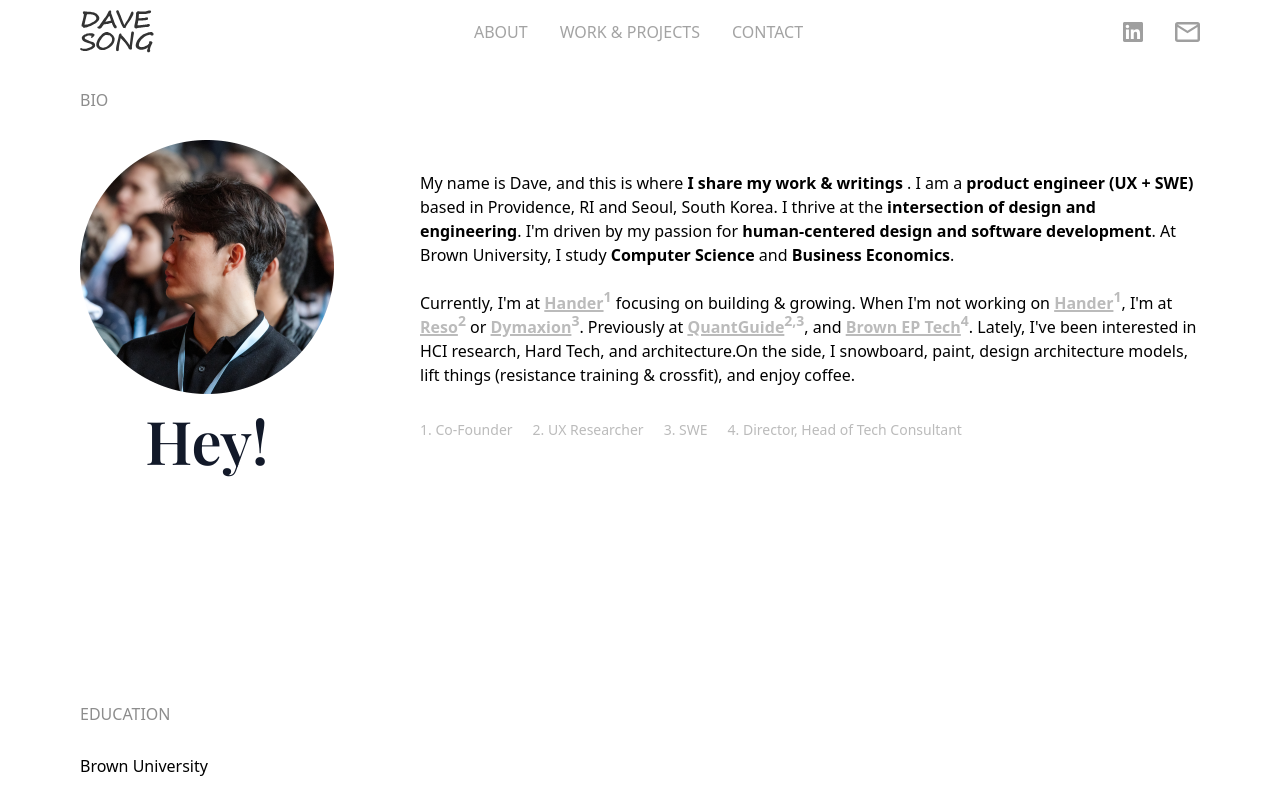
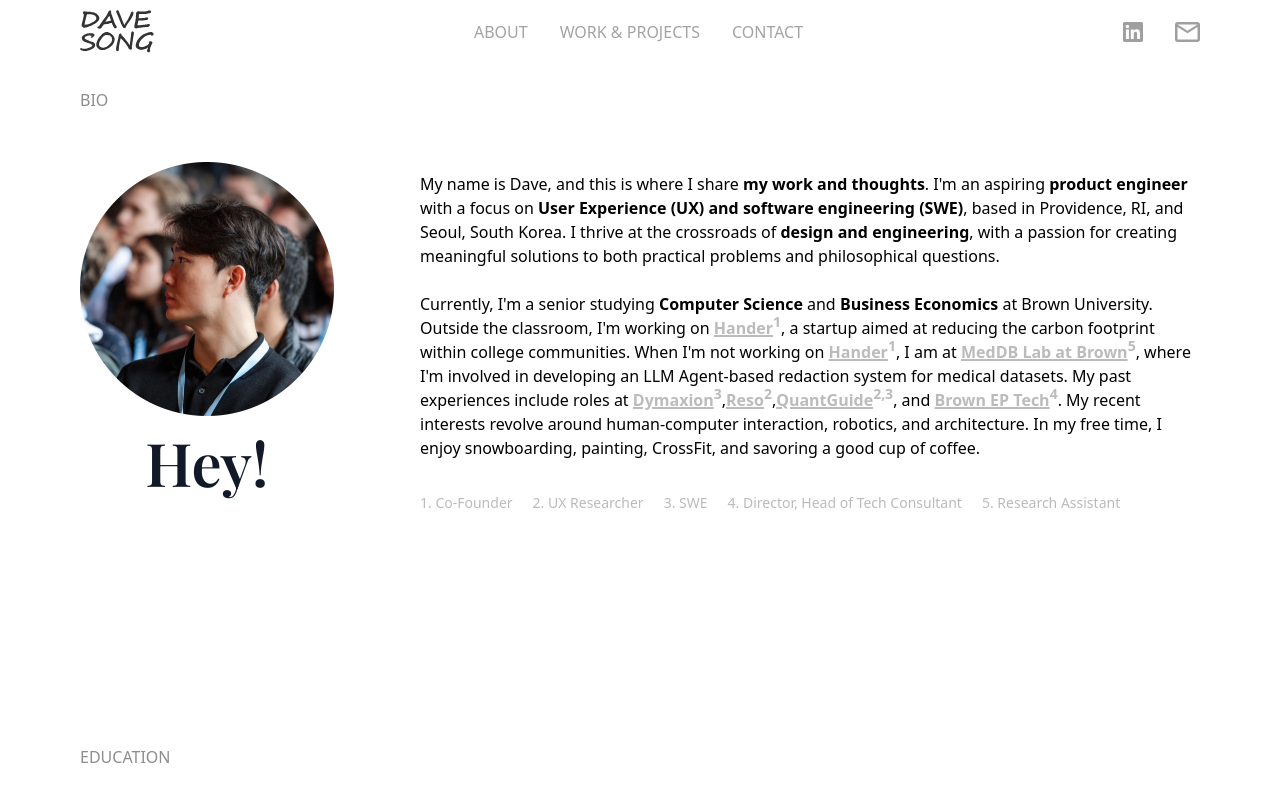
Before and after one commit to Dv-song/portfolio, a Next.js app in the folder portfolio_web/: page /about in a window 1280 px wide. Shown: the top 786 px of the page. Built offline with nearby package versions, Linux system fonts and the light colour scheme.

Commit message:
profile about page text update

```diff
--- a/portfolio_web/app/about/page.tsx
+++ b/portfolio_web/app/about/page.tsx
@@ -41,50 +41,29 @@
           </section>
           <section
             id="intro_text"
-            className="max-w-[780px] .app_blk_accent max-[1200px]:mt-8"
+            className="max-w-[780px] .app_blk_accent max-[1200px]:mt-8 "
           >
-            <p className="">
-              My name is Dave, and this is where{" "}
+            <p className="mt-8">
+              My name is Dave, and this is where I share{" "}
+              <strong className="font-semibold">my work and thoughts</strong>.
+              I&#39;m an aspiring{" "}
+              <strong className="font-semibold">product engineer </strong>
+              with a focus on{" "}
               <strong className="font-semibold">
-                I share my work & writings{" "}
+                User Experience (UX) and software engineering (SWE)
               </strong>
-              . I am a{" "}
-              <strong className="font-semibold">
-                product engineer (UX + SWE){" "}
-              </strong>
-              based in Providence, RI and Seoul, South Korea. I thrive at the{" "}
-              <strong className="font-semibold">
-                intersection of design and engineering
-              </strong>
-              . I'm driven by my passion for{" "}
-              <strong className="font-semibold">
-                human-centered design and software development
-              </strong>
-              . At Brown University, I study{" "}
-              <strong className="font-semibold">Computer Science</strong> and{" "}
-              <strong className="font-semibold">Business Economics</strong>.
+              , based in Providence, RI, and Seoul, South Korea. I thrive at the
+              crossroads of{" "}
+              <strong className="font-semibold">design and engineering</strong>,
+              with a passion for creating meaningful solutions to both practical
+              problems and philosophical questions.{" "}
             </p>
             <br />
             <p>
-              Currently, I'm at{" "}
-              <strong
-                className={`font-semibold link_gray ${
-                  hoveredIndex === 1 ? "gradient-text" : ""
-                }`}
-                onMouseEnter={() => setHoveredIndex(1)}
-                onMouseLeave={() => setHoveredIndex(null)}
-              >
-                <a
-                  href="https://www.hander.us/"
-                  className={`link_underline`}
-                  target="_blank"
-                  rel="noopener noreferrer"
-                >
-                  Hander
-                </a>
-                <sup className="text-sm">1</sup>
-              </strong>{" "}
-              focusing on building & growing. When I'm not working on{" "}
+              Currently, I&#39;m a senior studying{" "}
+              <strong className="font-semibold">Computer Science</strong> and{" "}
+              <strong className="font-semibold">Business Economics</strong> at
+              Brown University. Outside the classroom, I&#39;m working on{" "}
               <strong
                 className={`font-semibold link_gray ${
                   hoveredIndex === 1 ? "gradient-text" : ""
@@ -102,25 +81,46 @@
                 </a>
                 <sup className="text-sm">1</sup>
               </strong>
-              , I'm at{" "}
+              , a startup aimed at reducing the carbon footprint within college
+              communities. When I&#39;m not working on{" "}
               <strong
                 className={`font-semibold link_gray ${
-                  hoveredIndex === "2" ? "gradient-text" : ""
+                  hoveredIndex === 1 ? "gradient-text" : ""
                 }`}
-                onMouseEnter={() => setHoveredIndex("2")}
+                onMouseEnter={() => setHoveredIndex(1)}
                 onMouseLeave={() => setHoveredIndex(null)}
               >
                 <a
-                  href="https://www.reso.io/"
+                  href="https://www.hander.us/"
                   className={`link_underline`}
                   target="_blank"
                   rel="noopener noreferrer"
                 >
-                  Reso
+                  Hander
                 </a>
-                <sup className="text-sm">2</sup>
-              </strong>{" "}
-              or{" "}
+                <sup className="text-sm">1</sup>
+              </strong>
+              , I am at{" "}
+              <strong
+                className={`font-semibold link_gray ${
+                  hoveredIndex === "5" ? "gradient-text" : ""
+                }`}
+                onMouseEnter={() => setHoveredIndex("5")}
+                onMouseLeave={() => setHoveredIndex(null)}
+              >
+                <a
+                  href="https://www.brown.edu/"
+                  className={`link_underline`}
+                  target="_blank"
+                  rel="noopener noreferrer"
+                >
+                  MedDB Lab at Brown
+                </a>
+                <sup className="text-sm">5</sup>
+              </strong>
+              , where I&#39;m involved in developing an LLM Agent-based
+              redaction system for medical datasets. My past experiences include
+              roles at{" "}
               <strong
                 className={`font-semibold link_gray ${
                   hoveredIndex === "3" ? "gradient-text" : ""
@@ -138,7 +138,25 @@
                 </a>
                 <sup className="text-sm">3</sup>
               </strong>
-              . Previously at{" "}
+              ,
+              <strong
+                className={`font-semibold link_gray ${
+                  hoveredIndex === "2" ? "gradient-text" : ""
+                }`}
+                onMouseEnter={() => setHoveredIndex("2")}
+                onMouseLeave={() => setHoveredIndex(null)}
+              >
+                <a
+                  href="https://www.reso.io/"
+                  className={`link_underline`}
+                  target="_blank"
+                  rel="noopener noreferrer"
+                >
+                  Reso
+                </a>
+                <sup className="text-sm">2</sup>
+              </strong>
+              ,
               <strong
                 className={`font-semibold link_gray ${
                   hoveredIndex === "2,3" ? "gradient-text" : ""
@@ -174,10 +192,9 @@
                 </a>
                 <sup className="text-sm">4</sup>
               </strong>
-              . Lately, I've been interested in HCI research, Hard Tech, and
-              architecture.On the side, I snowboard, paint, design architecture
-              models, lift things (resistance training & crossfit), and enjoy
-              coffee.
+              . My recent interests revolve around human-computer interaction,
+              robotics, and architecture. In my free time, I enjoy snowboarding,
+              painting, CrossFit, and savoring a good cup of coffee.
             </p>
 
             <ol
@@ -216,6 +233,13 @@
               >
                 4. Director, Head of Tech Consultant
               </li>
+              <li
+                className={`max-w-fit ${
+                  hoveredIndex === "5" ? "gradient-text" : ""
+                }`}
+              >
+                5. Research Assistant
+              </li>
             </ol>
           </section>
         </div>
@@ -246,17 +270,17 @@
             <h4 className="font-medium text-xl mt-2">Relevant Courses</h4>
             <h5 className="font-medium app_gray mt-4 mb-1">Computer Science</h5>
             <p>
-              Computer Vision, Artificial Intelligence, Machine Learning, UI/UX,
-              Computer Systems, Intro to Software Engineering, Data Structures &
-              Algorithms
+              Data Science Fellows, Computer Vision, Artificial Intelligence,
+              Machine Learning, UI/UX, Computer Systems, Intro to Software
+              Engineering, Data Structures & Algorithms
             </p>
             <h5 className="font-medium app_gray mt-4 mb-1">
               Business-Economics
             </h5>
             <p>
-              Investments, Applied Research Methods, Microeconomics,
-              Macroeconomics, Financial Accounting, Principles of Economics,
-              Statistical Inference
+              Game Theory, Investments, Applied Research Methods,
+              Microeconomics, Macroeconomics, Financial Accounting, Principles
+              of Economics, Statistical Inference
             </p>
           </section>
           <section
```
